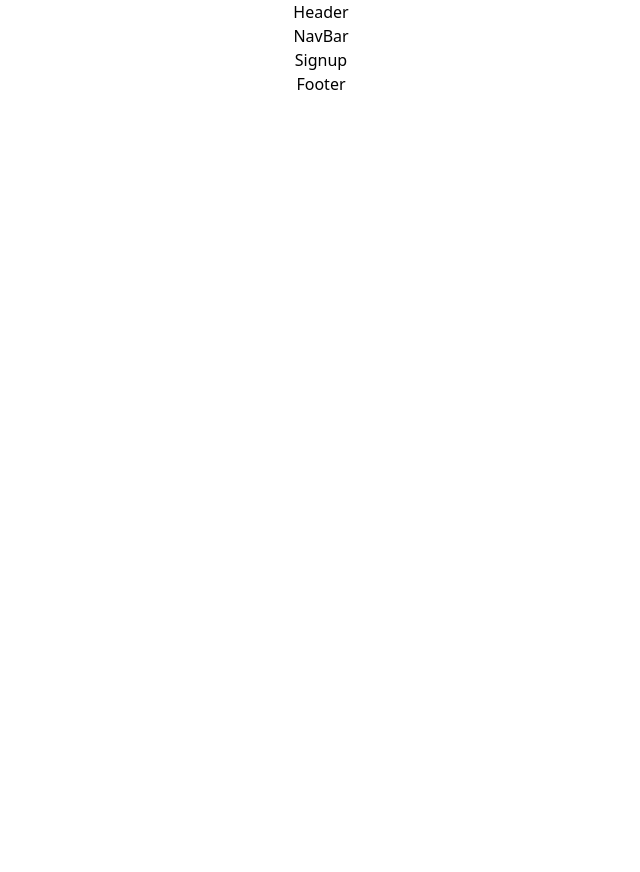
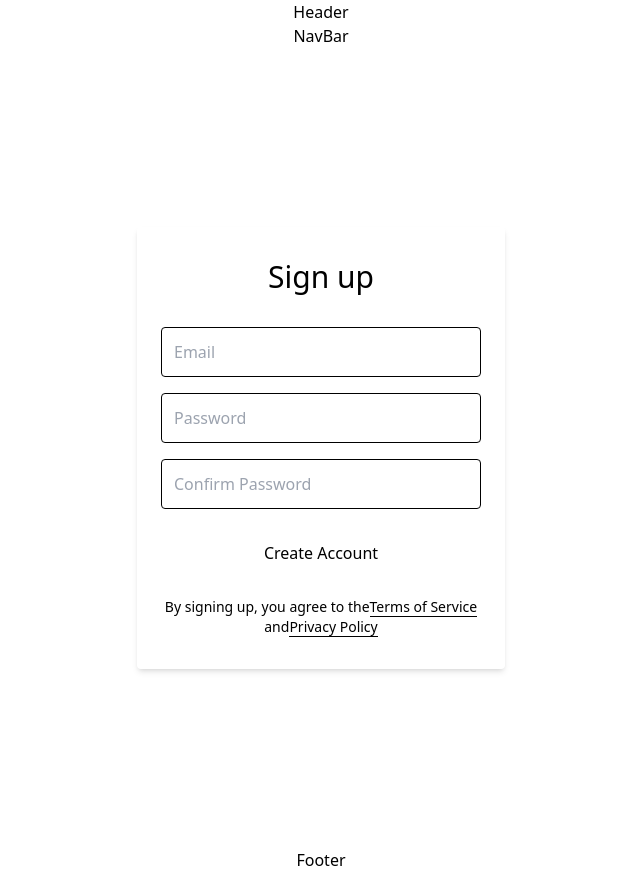
Before and after one commit to Hub-Mo-Amotek/E-commerce-webshop, a React (Create React App) app in the folder webshop-frontend/: page /SignUp in a window 1280 px wide. Shown: the whole page, without its empty margins (319-959 px from the left). Before the commit the page ends 800 px from the top, so only its background shows below. Built offline with nearby package versions, Linux system fonts and the light colour scheme; the HTML template or start-up script is replaced by a standard one.

Commit message:
layout signUp + submit button

```diff
--- a/webshop-frontend/src/routes/SignUpPage.js
+++ b/webshop-frontend/src/routes/SignUpPage.js
@@ -1,6 +1,45 @@
 const SignUpPage = () => {
     return (
-        <div>Signup</div>
+            <div className="bg-grey-lighter min-h-screen flex flex-col">
+                <div className="container max-w-sm mx-auto flex-1 flex flex-col items-center justify-center px-2">
+                    <div className="bg-white px-6 py-8 rounded shadow-md text-black w-full">
+                        <h1 className="mb-8 text-3xl text-center">Sign up</h1>
+
+                        <input
+                            type="text"
+                            className="block border border-grey-light w-full p-3 rounded mb-4"
+                            name="email"
+                            placeholder="Email" required/>
+
+                        <input
+                            type="password"
+                            className="block border border-grey-light w-full p-3 rounded mb-4"
+                            name="password"
+                            placeholder="Password" required/>
+                        <input
+                            type="password"
+                            className="block border border-grey-light w-full p-3 rounded mb-4"
+                            name="confirm_password"
+                            placeholder="Confirm Password" required/>
+
+                        <button
+                            type="submit"
+                            className="w-full text-center py-3 rounded bg-green text-white hover:bg-green-dark focus:outline-none my-1"
+                        >Create Account
+                        </button>
+
+                        <div className="text-center text-sm text-grey-dark mt-4">
+                            By signing up, you agree to the
+                            <a className="no-underline border-b border-grey-dark text-grey-dark" href="#">
+                                Terms of Service
+                            </a> and
+                            <a className="no-underline border-b border-grey-dark text-grey-dark" href="#">
+                                Privacy Policy
+                            </a>
+                        </div>
+                    </div>
+                </div>
+            </div>
     )
 }
 
```
